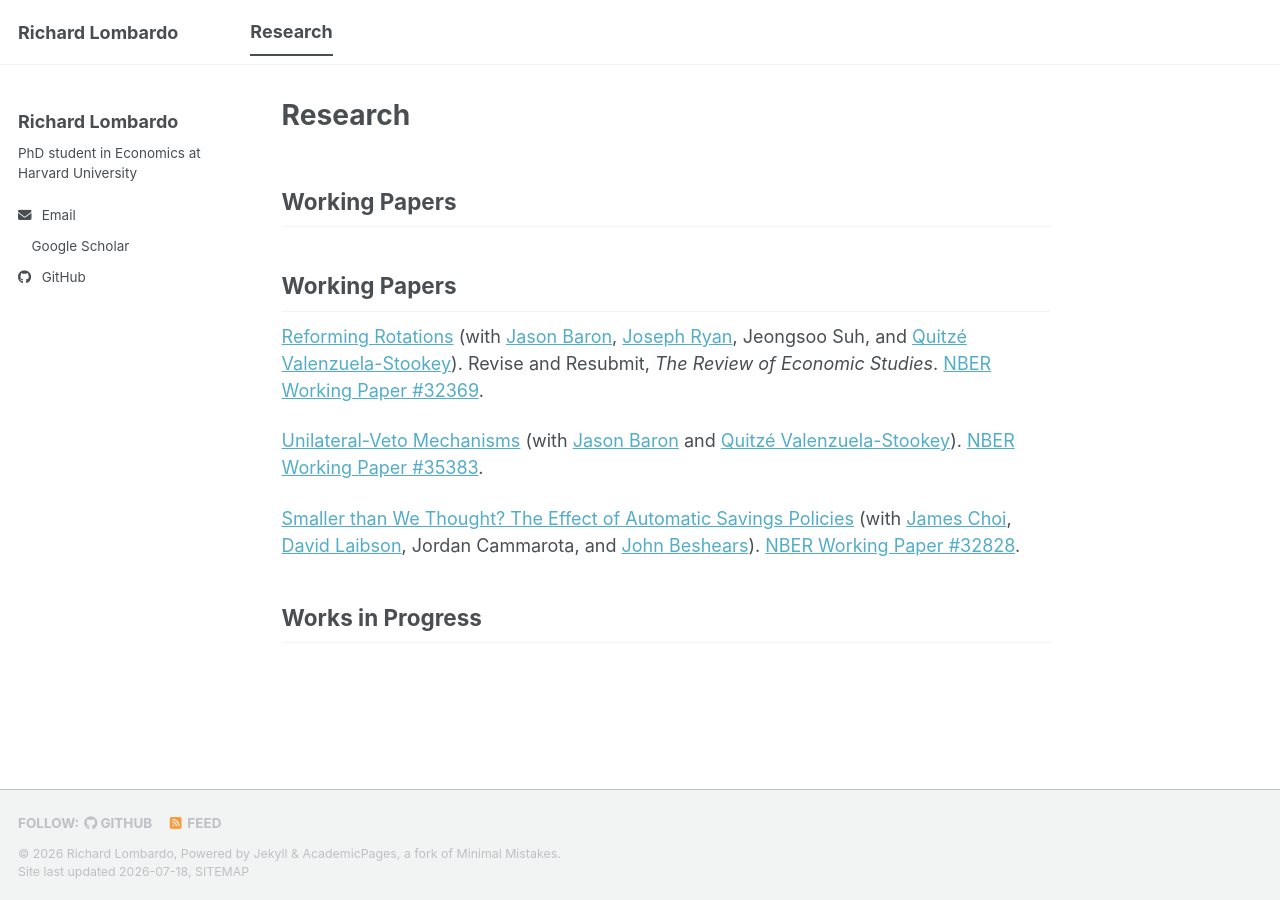
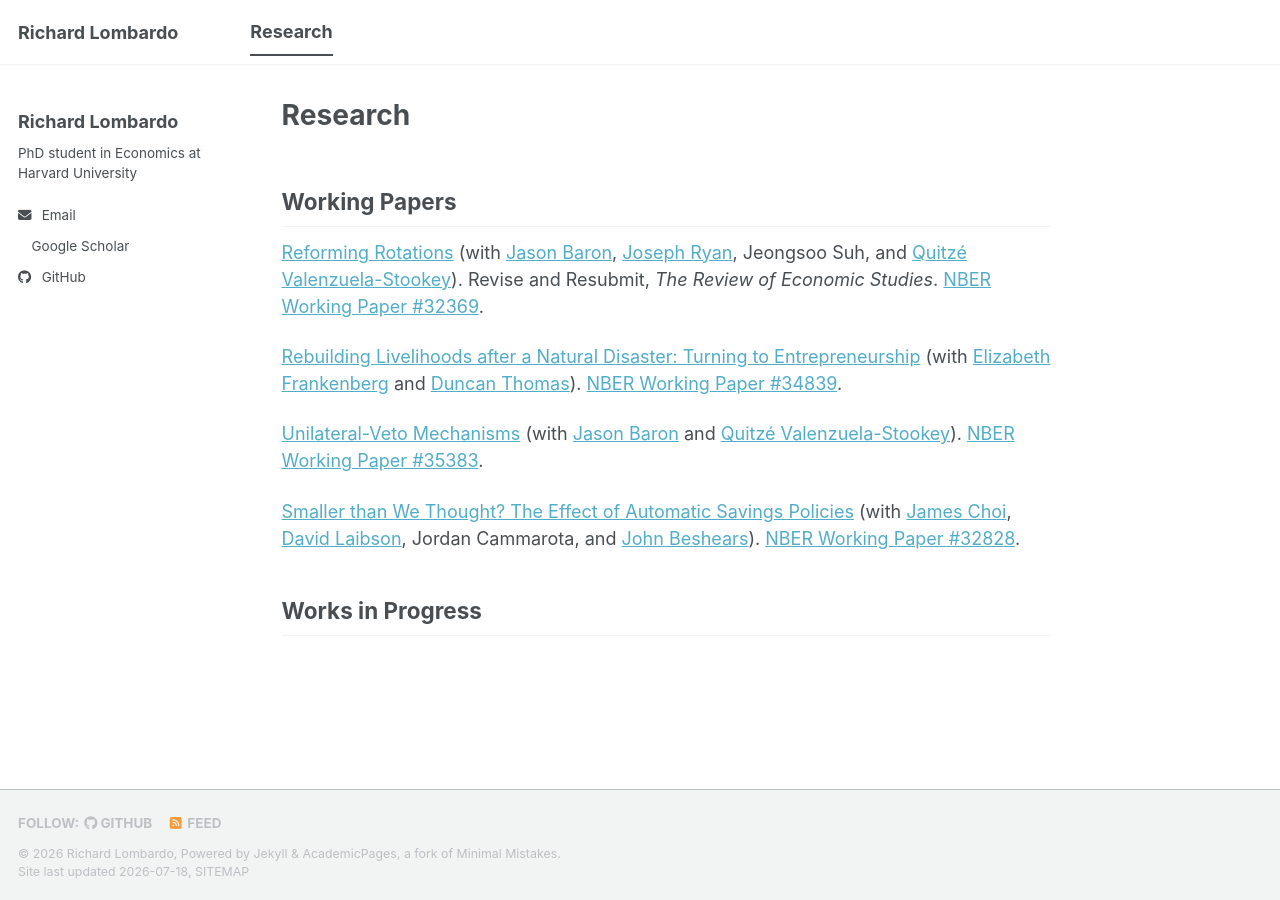
Before and after one commit to richardlombardo/richardlombardo.github.io, a Jekyll site: the page built from _pages/research.md, in a window 1280 px wide. Built offline with Jekyll 4.4.1, drawn with Linux system fonts in a browser that asks for light colours; a style sheet for code colours, icons or effects is not loaded.

Commit message:
Update working papers section in research.md
Removed duplicate 'Working Papers' header and added new working paper links.

```diff
--- a/_pages/research.md
+++ b/_pages/research.md
@@ -5,8 +5,6 @@ permalink: /research/
 author_profile: true
 classes: wide
 ---
-
-## Working Papers
 
 ## Working Papers
 
@@ -22,6 +20,15 @@ target="_blank" rel="noopener noreferrer">Quitzé Valenzuela-Stookey</a>).
 Revise and Resubmit, *The Review of Economic Studies*.
 <a href="https://www.nber.org/papers/w32369"
 target="_blank" rel="noopener noreferrer">NBER Working Paper #32369</a>.
+
+<a href="https://drive.google.com/file/d/1uq37SvPws2auQOys3n1WGH2k_XMfMCsM/view?usp=sharing"
+   target="_blank" rel="noopener noreferrer">Rebuilding Livelihoods after a Natural Disaster: Turning to Entrepreneurship</a>
+(with <a href="https://www.cpc.unc.edu/people/fellows/elizabeth-frankenberg/"
+target="_blank" rel="noopener noreferrer">Elizabeth Frankenberg</a> and
+<a href="https://ipl.econ.duke.edu/dthomas/"
+target="_blank" rel="noopener noreferrer">Duncan Thomas</a>).
+<a href="https://www.nber.org/papers/w34839"
+target="_blank" rel="noopener noreferrer">NBER Working Paper #34839</a>.
 
 <a href="https://drive.google.com/file/d/1dqGwJIJFnZub7g3UBGqm1TPZzJcJN4nQ/view"
    target="_blank" rel="noopener noreferrer">Unilateral-Veto Mechanisms</a>
```
